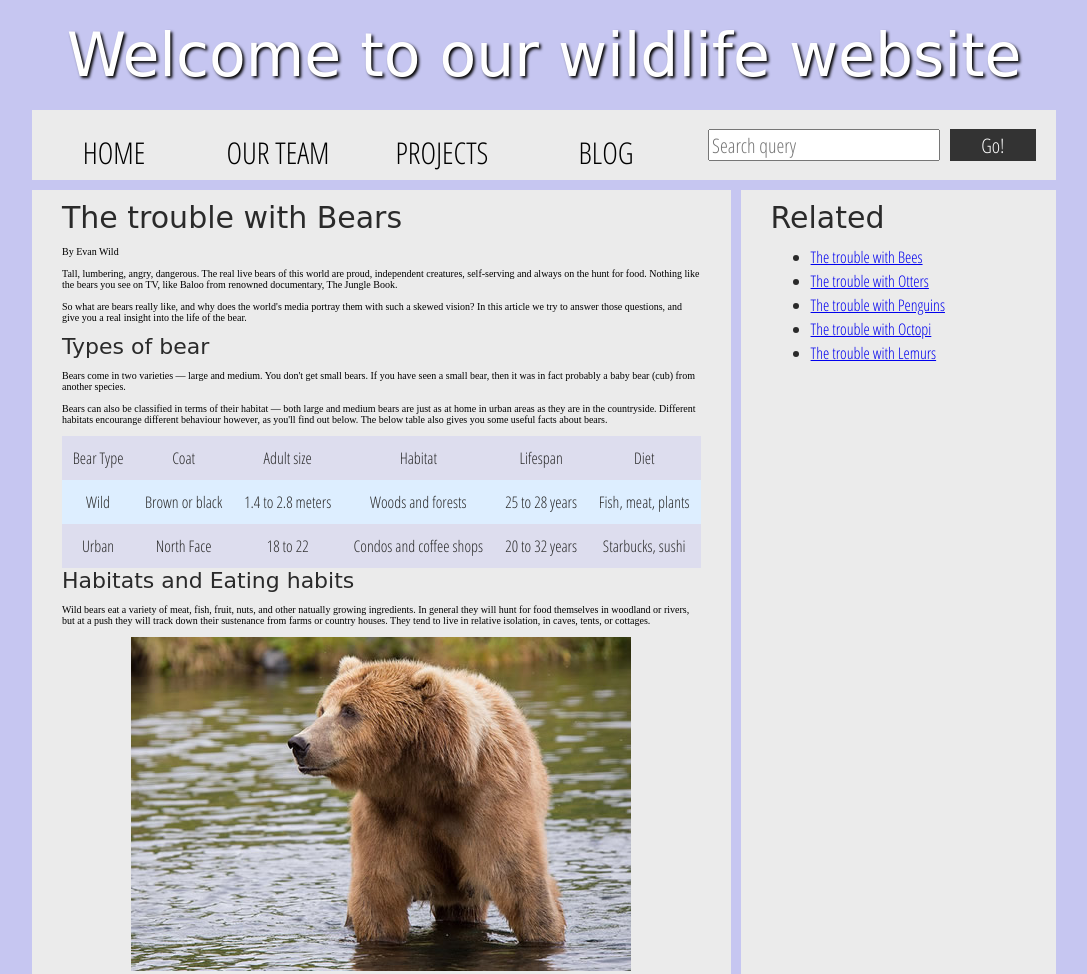
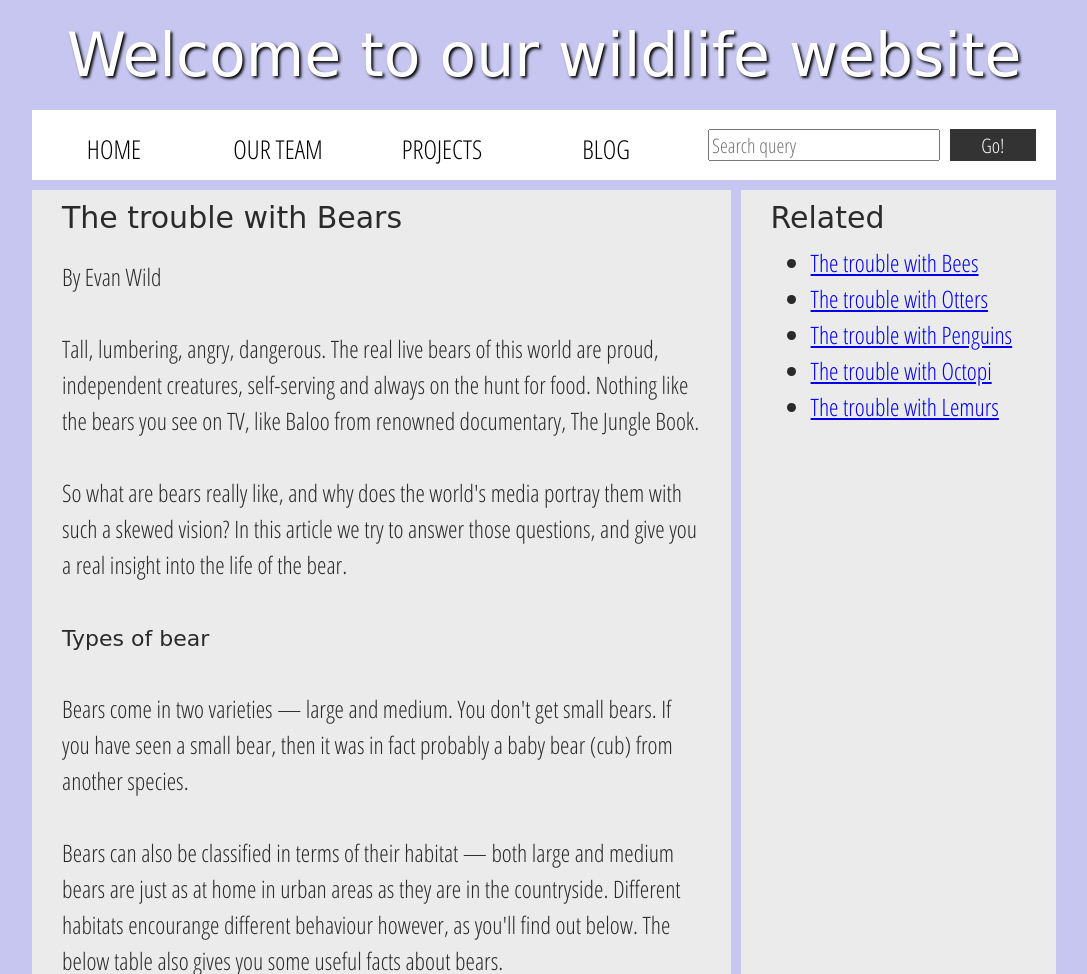
Before and after one commit to RyMacfly/CS408-M5.2-Lab, a plain HTML site: page index.html in a window 1280 px wide. Shown: the top 974 px of the page, without its empty margins (96-1183 px from the left). Drawn offline with Linux system fonts and the light colour scheme; files whose address does not match are found by name; a web font is replaced by a local one.

Commit message:
reformat

```diff
--- a/css/style.css
+++ b/css/style.css
@@ -23,9 +23,10 @@ font[size="7"], font[size="6"], font[size="5"] {
   color: #2a2a2a;
 }
 
-p, input, li, table, label {
+p, input, li, table, label, body {
   font-family: 'Open Sans Condensed', sans-serif;
   color: #2a2a2a;
+
 }
 
 font[size="7"] {
@@ -45,7 +46,7 @@ font[size="5"] {
 }
 
 p, li, table {
-  font-size: 1.6rem;
+  font-size: 2.4rem;
   line-height: 1.5;
 }
 
@@ -60,7 +61,7 @@ p, li, table {
   font-size: 6rem;
 }
 
-div[class="nav"], article, footer, .secondary {
+nav, article, footer, .secondary {
   background-color: rgb(235, 235, 235);
 }
 
@@ -72,36 +73,37 @@ article {
   margin-right: 10px;
 }
 
-div[class="nav"] {
+nav {
   height: 50px;
-  background-color: ff80ff;
+  background-color: white;
   display: flex;
   padding: 1% 0;
   margin-bottom: 10px;
 }
 
-div[class="nav"] ul {
+nav ul {
   padding: 0;
   list-style-type: none;
   flex: 2;
   display: flex;
+  width: 66%;
 }
 
-div[class="nav"] li {
+nav li {
   display: inline;
   text-align: center;
   flex: 1;
 }
 
-div[class="nav"] a {
+nav a {
   display: inline-block;
-  font-size: 3rem;
+  font-size: 2.6rem;
   text-transform: uppercase;
   text-decoration: none;
   color: black;
 }
 
-div[class="nav"] .search {
+nav .search {
   flex: 1;
   display: flex;
   align-items: center;
@@ -150,6 +152,7 @@ table {
   width: 100%;
   background-color: #dde;
   border-collapse: collapse;
+  margin-bottom: 50px;
 }
 
 th, td {
@@ -177,6 +180,8 @@ img, audio {
 
 audio {
   width: 500px;
+  margin-bottom: 50px;
+  border: 1px solid black;
 }
 
 /* Comments styling */
--- a/index.html
+++ b/index.html
@@ -1,10 +1,12 @@
 <!DOCTYPE html>
 <html lang="en">
+
 <head>
   <meta charset="utf-8">
 
   <title>Accessibility assessment</title>
-    <link href="https://fonts.googleapis.com/css?family=Open+Sans+Condensed:300|Sonsie+One" rel="stylesheet" type="text/css">
+  <link href="https://fonts.googleapis.com/css?family=Open+Sans+Condensed:300|Sonsie+One" rel="stylesheet"
+    type="text/css">
   <link rel="stylesheet" href="css/style.css">
 
   <!-- the below three lines are a fix to get HTML5 semantic elements working in old versions of Internet Explorer-->
@@ -18,7 +20,7 @@
     <font size="7">Welcome to our wildlife website</font>
   </div>
 
-    <div class="nav">
+  <nav>
     <ul>
       <li><a href="#">Home</a></li>
       <li><a href="#">Our team</a></li>
@@ -30,23 +32,32 @@
       <input type="search" name="q" placeholder="Search query">
       <input type="submit" value="Go!">
     </form>
-    </div>
+  </nav>
 
   <main>
     <article>
       <font size="6">The trouble with Bears</font>
-        <br><br>
+      <p>
+
         By Evan Wild
         <br><br>
-        Tall, lumbering, angry, dangerous. The real live bears of this world are proud, independent creatures, self-serving and always on the hunt for food. Nothing like the bears you see on TV, like Baloo from renowned documentary, The Jungle Book.
+        Tall, lumbering, angry, dangerous. The real live bears of this world are proud, independent creatures,
+        self-serving and always on the hunt for food. Nothing like the bears you see on TV, like Baloo from renowned
+        documentary, The Jungle Book.
         <br><br>
-        So what are bears really like, and why does the world's media portray them with such a skewed vision? In this article we try to answer those questions, and give you a real insight into the life of the bear.
+        So what are bears really like, and why does the world's media portray them with such a skewed vision? In this
+        article we try to answer those questions, and give you a real insight into the life of the bear.
         <br><br>
         <font size="5">Types of bear</font>
         <br><br>
-        Bears come in two varieties — large and medium. You don't get small bears. If you have seen a small bear, then it was in fact probably a baby bear (cub) from another species.
+        Bears come in two varieties — large and medium. You don't get small bears. If you have seen a small bear, then
+        it was in fact probably a baby bear (cub) from another species.
         <br><br>
-        Bears can also be classified in terms of their habitat — both large and medium bears are just as at home in urban areas as they are in the countryside. Different habitats encourange different behaviour however, as you'll find out below. The below table also gives you some useful facts about bears.
+        Bears can also be classified in terms of their habitat — both large and medium bears are just as at home in
+        urban areas as they are in the countryside. Different habitats encourange different behaviour however, as you'll
+        find out below. The below table also gives you some useful facts about bears.
+        <br><br>
+      </p>
       <br><br>
       <table>
         <thead>
@@ -80,36 +91,59 @@
       </table>
 
       <font size="5">Habitats and Eating habits</font>
-        <br><br>
-        Wild bears eat a variety of meat, fish, fruit, nuts, and other natually growing ingredients. In general they will hunt for food themselves in woodland or rivers, but at a push they will track down their sustenance from farms or country houses. They tend to live in relative isolation, in caves, tents, or cottages.
+      <p>
+
+        <br>
+        Wild bears eat a variety of meat, fish, fruit, nuts, and other natually growing ingredients. In general they
+        will hunt for food themselves in woodland or rivers, but at a push they will track down their sustenance from
+        farms or country houses. They tend to live in relative isolation, in caves, tents, or cottages.
         <br><br>
         <img src="media/wild-bear.jpg" alt="photo of a grizzly bear">
         <br><br>
-        Urban (gentrified) bears on the other hand have largely abandoned the old ways. They will hunt other urban creatures if necessary (including other predators like rats and foxes), but prefer to scavenge from readily available urban food outlets like dumpsters, bins, and fast food joints. When food has proven scarce, urban bears have even been known to break into people's kitchens and steal essentials like baked beans, ready meals, and microwave ovens.
+        Urban (gentrified) bears on the other hand have largely abandoned the old ways. They will hunt other urban
+        creatures if necessary (including other predators like rats and foxes), but prefer to scavenge from readily
+        available urban food outlets like dumpsters, bins, and fast food joints. When food has proven scarce, urban
+        bears have even been known to break into people's kitchens and steal essentials like baked beans, ready meals,
+        and microwave ovens.
         <br><br>
         <img src="media/urban-bear.jpg" alt="photo of an urban bear">
         <br><br>
-        Urban bears will sleep anywhere they can, from bus shelters and parks, to the toilets in McDonalds, to their own apartment.
+        Urban bears will sleep anywhere they can, from bus shelters and parks, to the toilets in McDonalds, to their own
+        apartment.
         <br><br>
         <font size="5">Mating rituals</font>
         <br><br>
-        Bears are romantic creatures by nature, and will naturally look for a mate that they can spend the rest of their lives with. They will woo a potential suitor by making their dwelling look attractive — for example with cave paintings or a bed of reeds in the case of a wild bear, and mood lighting and a Michael Bublé CD in the case of an urban bear.
+        Bears are romantic creatures by nature, and will naturally look for a mate that they can spend the rest of their
+        lives with. They will woo a potential suitor by making their dwelling look attractive — for example with cave
+        paintings or a bed of reeds in the case of a wild bear, and mood lighting and a Michael Bublé CD in the case of
+        an urban bear.
         <br><br>
-        The following audio clip contains a fact file providing more details about bear mating rituals, along with samples and quotes from experts.
+        The following audio clip contains a fact file providing more details about bear mating rituals, along with
+        samples and quotes from experts.
         <br><br>
+      </p>
       <audio controls>
         <source src="media/bear.mp3" type="audio/mp3">
         <source src="media/bear.ogg" type="audio/ogg">
-          <p>It looks like your browser doesn't support HTML5 audio players.</p>
+        <p>Your browser does not support the audio element. You can <a href="media/bear.mp3" download>download the
+            audio</a> instead.</p>
       </audio>
+
+      <p><strong>Audio Transcript:</strong></p>
+      <p>This isnt really an audio fact file about bears, But it is an audio file you can transcribe.</p>
 
       <aside>
 
         <font size="5">About the author</font>
-        <br><br>
-          Evan Wild is an unemployed plumber from Doncaster, who has been really "in to" wildlife since childhood. He once went to Chester Zoo on holiday, but got ill after eating a doner kebab.
+        <p>
+
+          <br>
+          Evan Wild is an unemployed plumber from Doncaster, who has been really "in to" wildlife since childhood. He
+          once
+          went to Chester Zoo on holiday, but got ill after eating a doner kebab.
           <br><br>
           He has never seen a bear, but once read a Daily Mail article about them, and thinks they sound cool.
+        </p>
 
       </aside>
       <section class="comments">
@@ -141,7 +175,9 @@
 
               <p>Bob Fossil</p>
 
-                <p>Oh I am so glad you taught me all about the big brown angry guys in the woods. With their sniffing little noses and their bad attitudes, they can sure be a menace — I was thinking of putting them all in a truck and driving them outta here. I run a zoo, you know.</p>
+              <p>Oh I am so glad you taught me all about the big brown angry guys in the woods. With their sniffing
+                little noses and their bad attitudes, they can sure be a menace — I was thinking of putting them all in
+                a truck and driving them outta here. I run a zoo, you know.</p>
 
             </li>
 
@@ -171,4 +207,5 @@
   <script src="main.js"></script>
 
 </body>
+
 </html>
```
Lines whose indentation alone changed are shown as unchanged.
